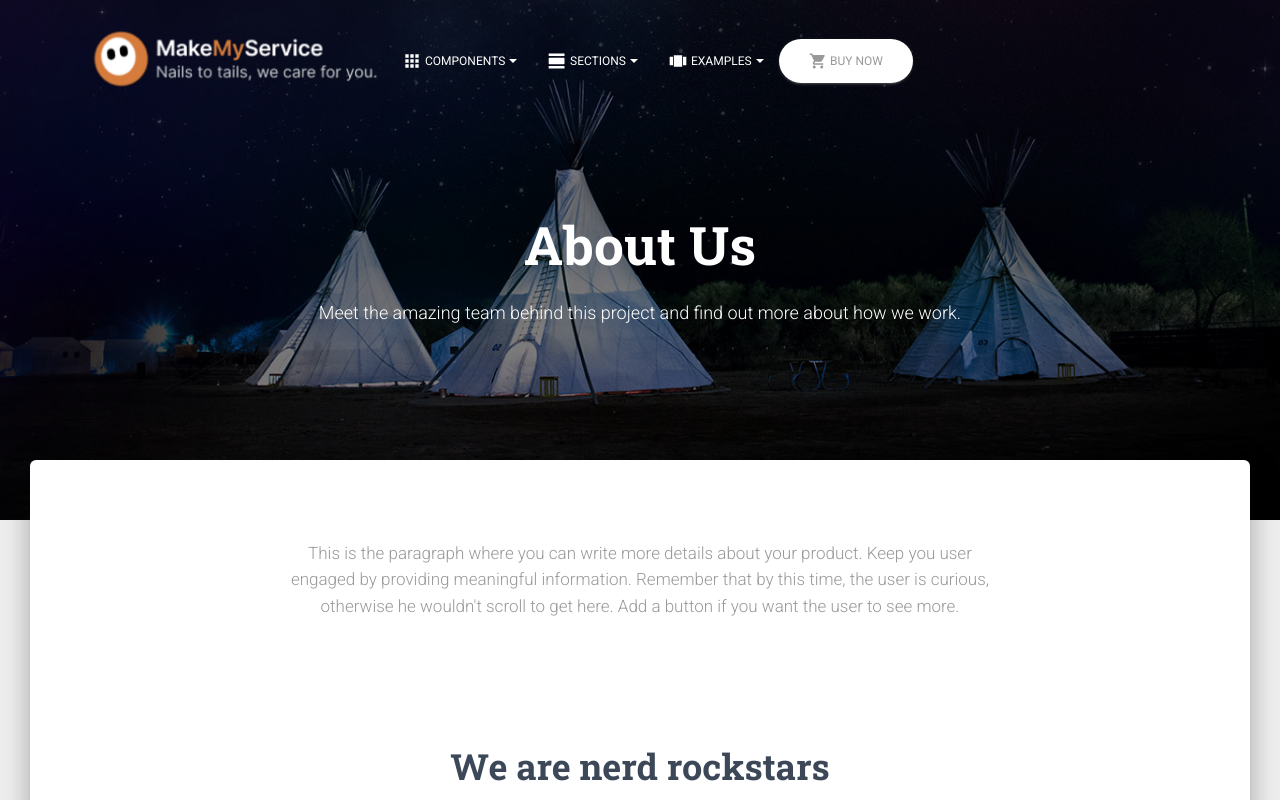
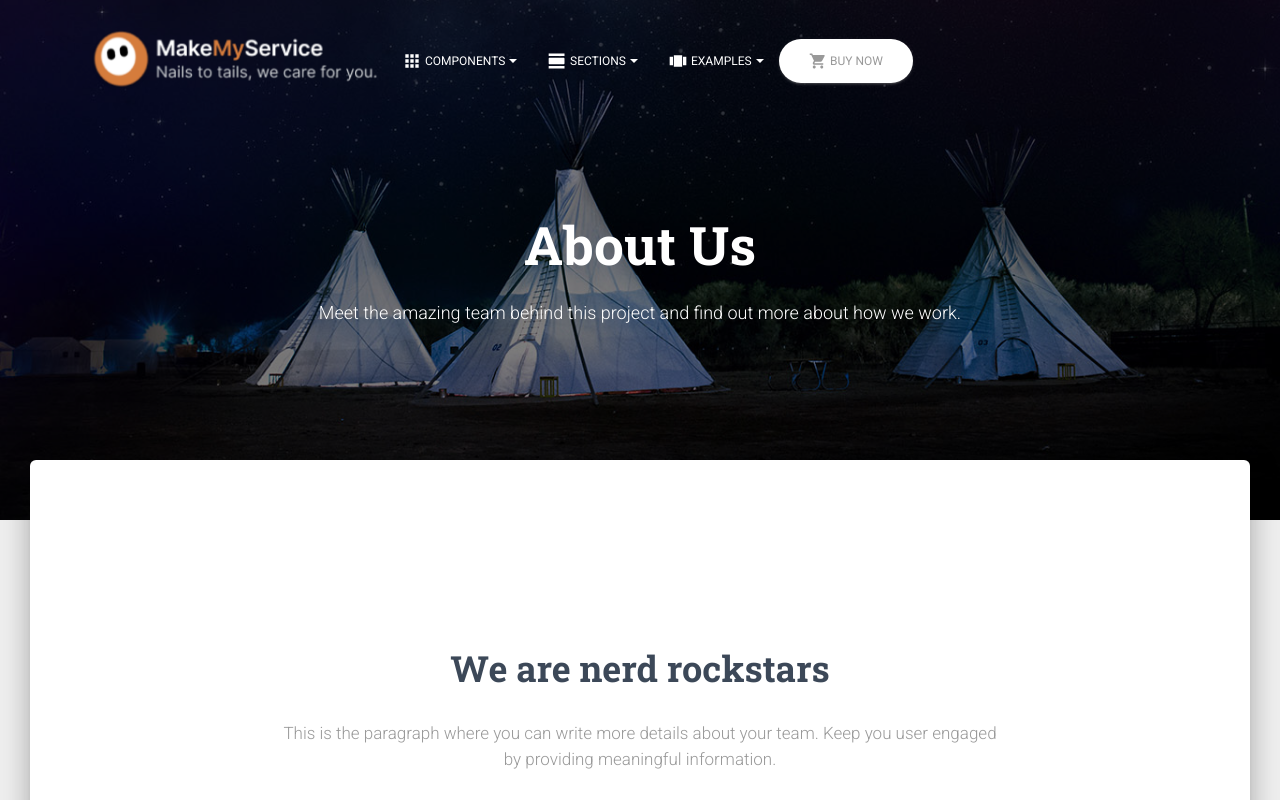
Before and after one commit to knbaskar/bms-web, a Next.js app: page /about-us in a window 1280 px wide. Shown: the top 800 px of the page. Built offline with nearby package versions, Linux system fonts and the light colour scheme.

Commit message:
about us updates

```diff
--- a/pages-sections/about-us/SectionDescription.js
+++ b/pages-sections/about-us/SectionDescription.js
@@ -20,13 +20,7 @@ export default function SectionDescription() {
           sm={8}
           className={classNames(classes.mrAuto, classes.mlAuto)}
         >
-          <h5 className={classes.description}>
-            This is the paragraph where you can write more details about your
-            product. Keep you user engaged by providing meaningful information.
-            Remember that by this time, the user is curious, otherwise he wouldn
-            {"'"}t scroll to get here. Add a button if you want the user to see
-            more.
-          </h5>
+
         </GridItem>
       </GridContainer>
     </div>
```
Also changed, not shown: pages-sections/about-us/SectionTeam.js (line endings or trailing spaces).
